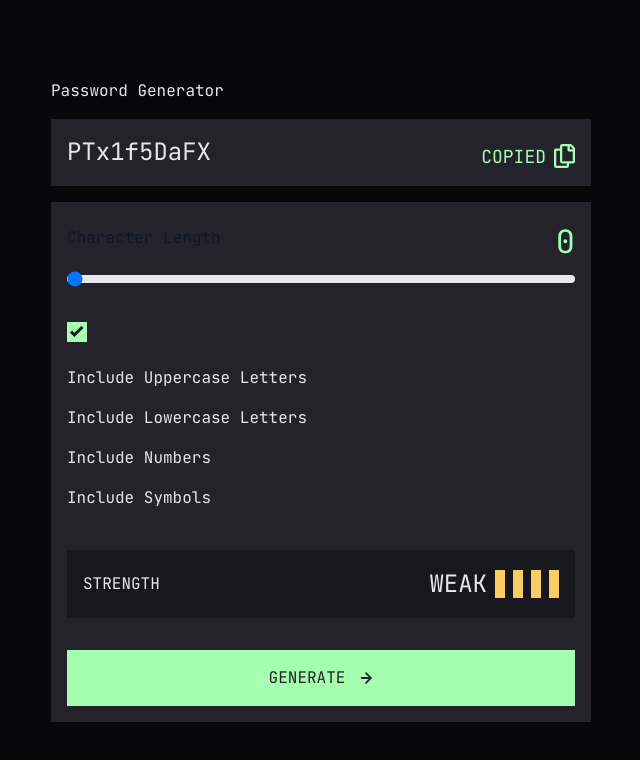
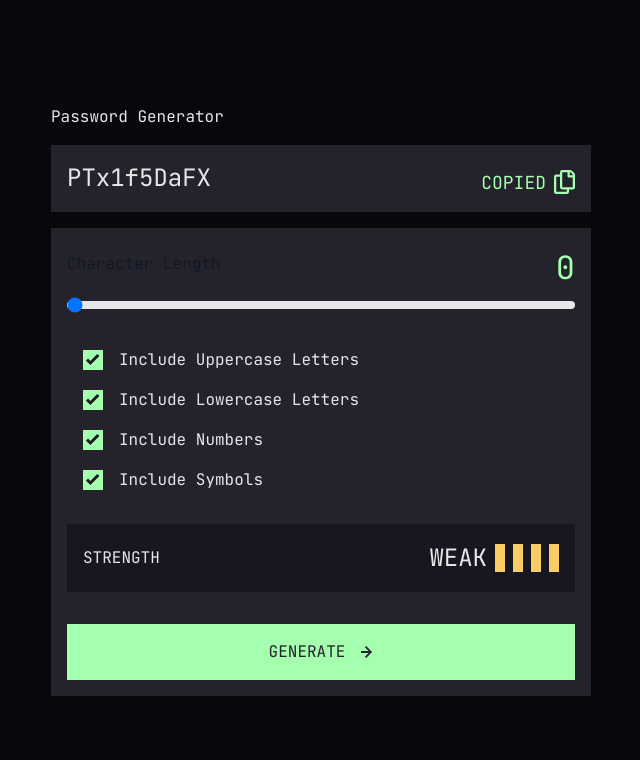
Before and after one commit to NarelaCamara/password-generator-app, a React (Vite) app: page / in a window 1280 px wide. Shown: the top 760 px of the page, without its empty margins (319-959 px from the left). Built offline with nearby package versions, Linux system fonts and the light colour scheme.

Commit message:
feat: maquetado

```diff
--- a/src/App.tsx
+++ b/src/App.tsx
@@ -1,8 +1,8 @@
+import "./App.css";
 import { useState, type ChangeEvent } from "react";
+import iconCopy from "./assets/icon-copy.svg";
 import iconArrowRight from "./assets/icon-arrow-right.svg";
-import iconCheck from "./assets/icon-check.svg";
-import iconCopy from "./assets/icon-copy.svg";
-import "./App.css";
+import { InputCheck } from "./components/inputCheck";
 
 const Strength = {
   WEAK: "WEAK",
@@ -58,13 +58,10 @@ function App() {
           </div>
 
           <div className="my-8">
-            <div className="w-[20px] h-[20px] bg-[#A4FFAF] flex flex-row items-center justify-center mb-4">
-              <img src={iconCheck} alt="" />
-            </div>
-            <p className="text-[16px] py-2">Include Uppercase Letters</p>
-            <p className="text-[16px] py-2">Include Lowercase Letters</p>
-            <p className="text-[16px] py-2">Include Numbers</p>
-            <p className="text-[16px] py-2">Include Symbols</p>
+            <InputCheck text="Include Uppercase Letters" />
+            <InputCheck text="Include Lowercase Letters" />
+            <InputCheck text="Include Numbers" />
+            <InputCheck text="Include Symbols" />
           </div>
 
           <div className="bg-[#18171F] p-4 my-8 flex flex-row items-center justify-between w-full">
--- /dev/null
+++ b/src/components/inputCheck.tsx
@@ -0,0 +1,12 @@
+import iconCheck from "../assets/icon-check.svg";
+
+export const InputCheck = ({ text }: { text: string }) => {
+  return (
+    <div className="flex flex-row items-center justify-align gap-4 m-4 ">
+      <div className="w-[20px] h-[20px] bg-[#A4FFAF] flex flex-row items-center justify-center ">
+        <img src={iconCheck} alt="" />
+      </div>
+      <p className="text-[16px]">{text}</p>
+    </div>
+  );
+};
```
